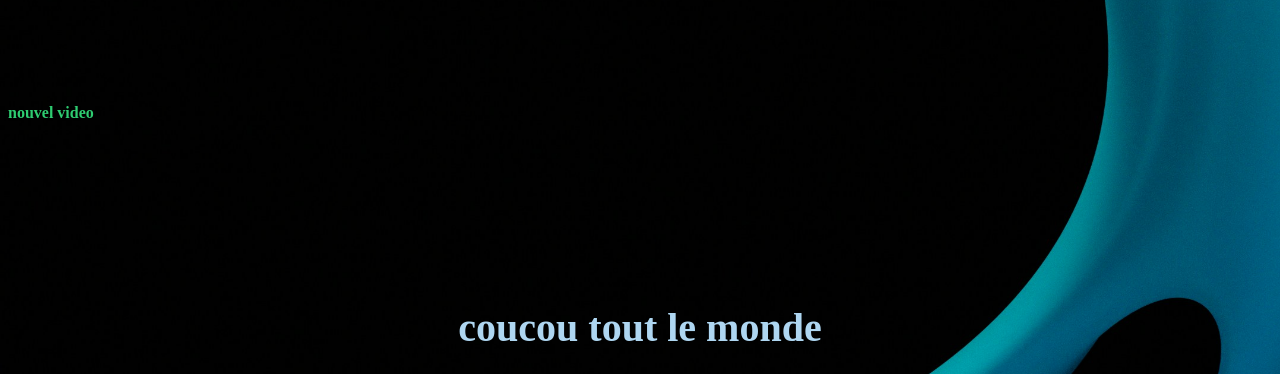
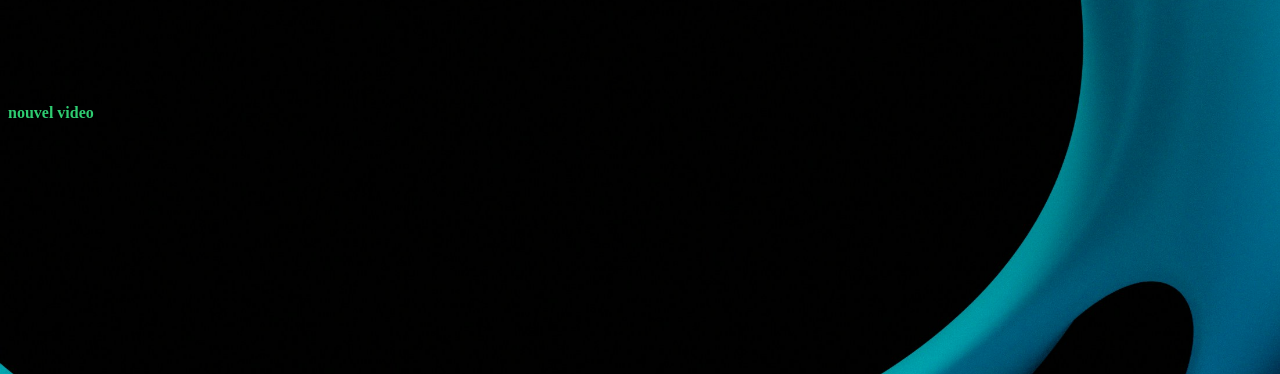
Before and after one commit to MetoxYT/Metox, a plain HTML site: page index.html in a window 1280 px wide. Shown: the part 426-800 px from the top of the page. Drawn offline with Linux system fonts and the light colour scheme.

Commit message:
Update index.html

```diff
--- a/index.html
+++ b/index.html
@@ -119,7 +119,7 @@ body {
 <h1></h1>
 <h1>Metox</h1>
      <a href="https://youtu.be/vioDY9Qy9ho">nouvel video</a>
-<h2>coucou tout le  monde</h2>
+<h2></h2> // coucou tout le mond
 <div class="texte-machine"></div> // mate moi le travaille
 
          <div class="box" id="dynamic-shadow">
```
